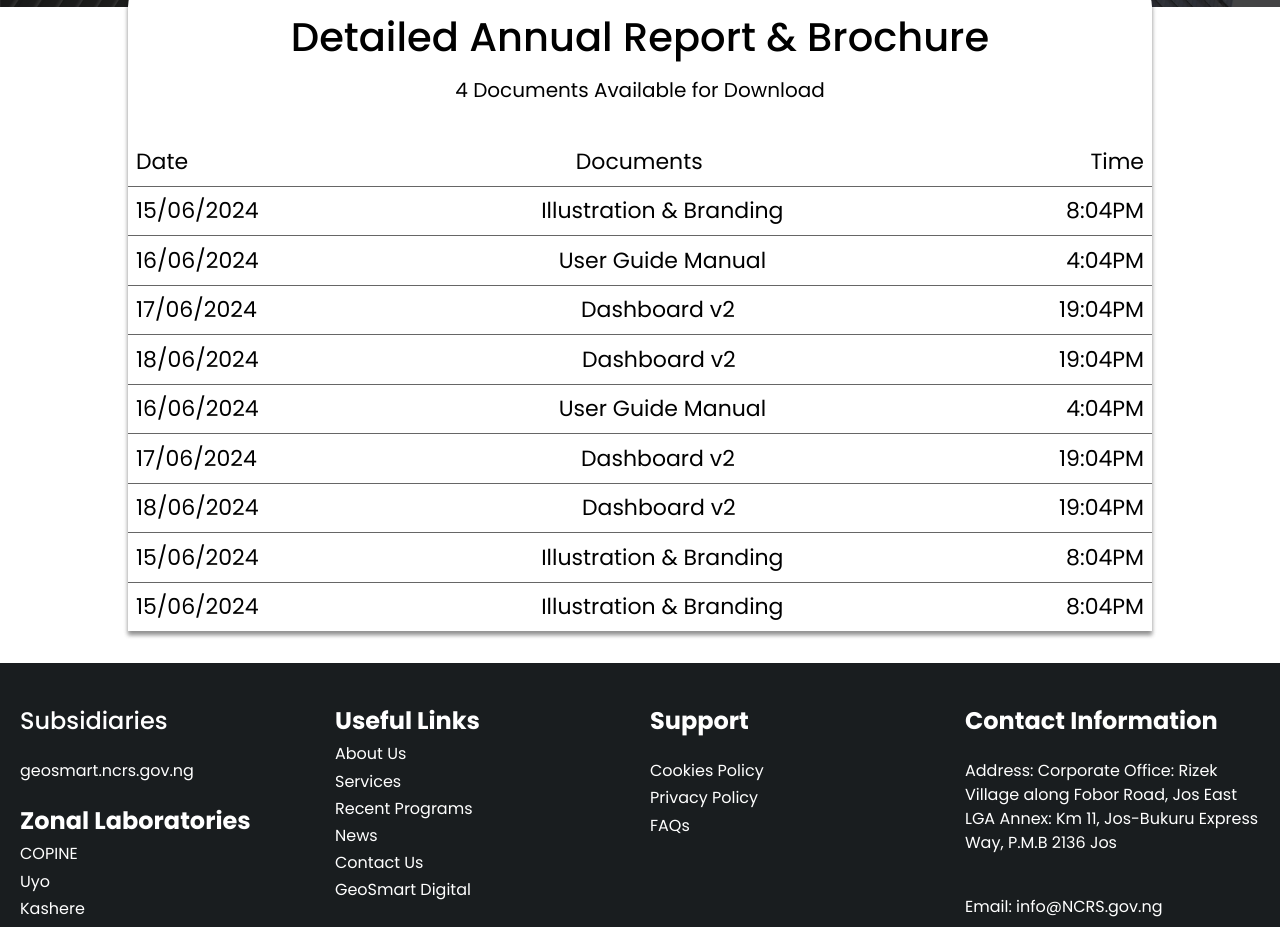
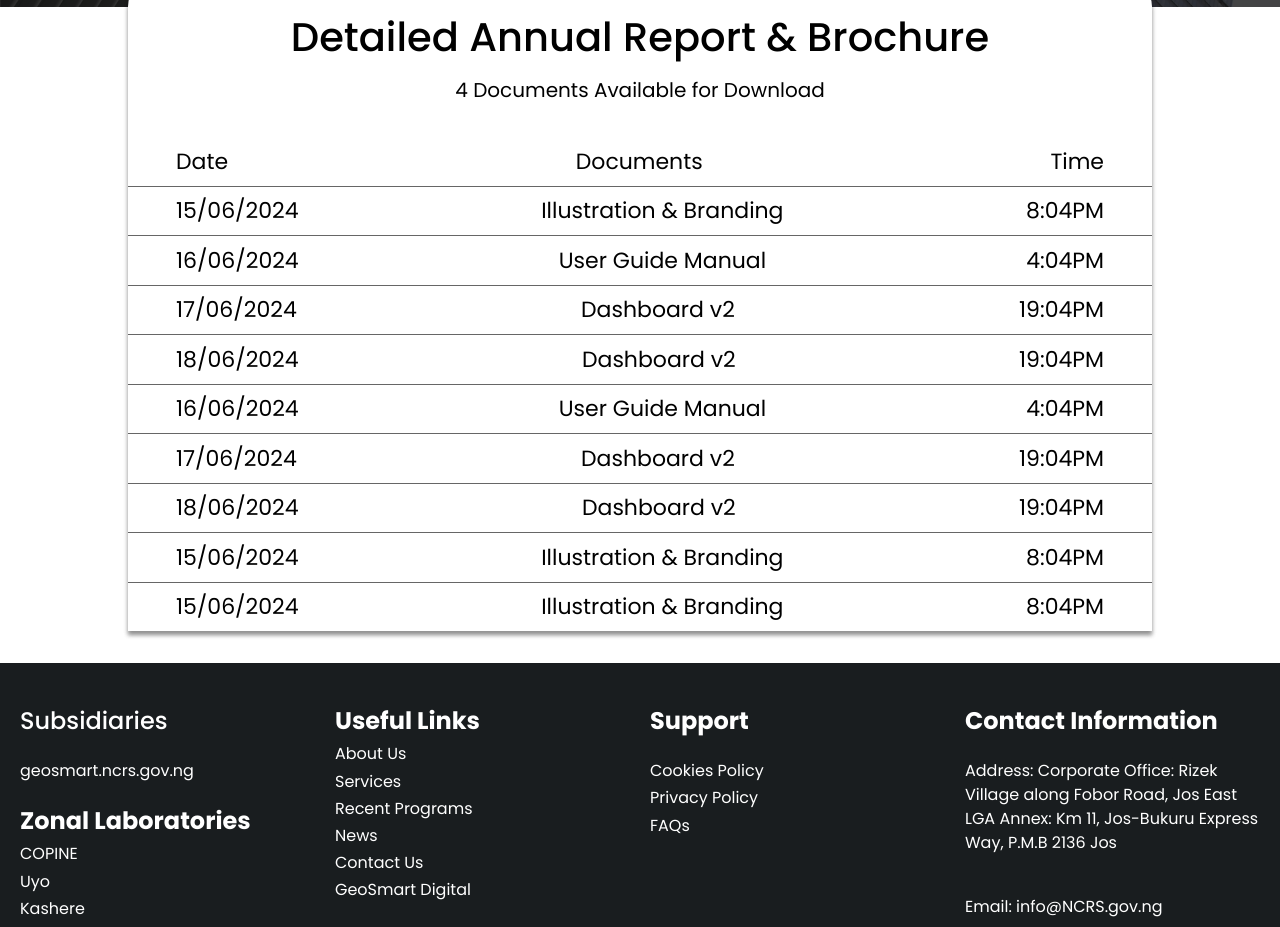
Before and after one commit to Musecreatives/ncrs_frontend, a Next.js app: page /downloads in a window 1280 px wide. Shown: the part 800-1727 px from the top of the page. Built offline with nearby package versions, Linux system fonts and the light colour scheme.

Commit message:
new page

```diff
--- a/package.json
+++ b/package.json
@@ -13,7 +13,8 @@
     "framer-motion": "^11.2.13",
     "next": "14.2.4",
     "react": "^18",
-    "react-dom": "^18"
+    "react-dom": "^18",
+    "swiper": "^11.1.9"
   },
   "devDependencies": {
     "@types/node": "^20",
--- a/src/app/downloads/styles.module.css
+++ b/src/app/downloads/styles.module.css
@@ -63,7 +63,7 @@
 }
 
 .section_two_container_main_table_row{
-    @apply flex justify-between items-center px-[0.5rem] py-[0.5rem]
+    @apply flex justify-between items-center px-[0.5rem] sm:px-[1rem] slg:px-[2rem] xl:px-[3rem] py-[0.5rem]
 }
 
 .section_two_container_main_table_row_heading{
```
Also changed, not shown: 1 other file (tests, documents, lock files or other folders).
